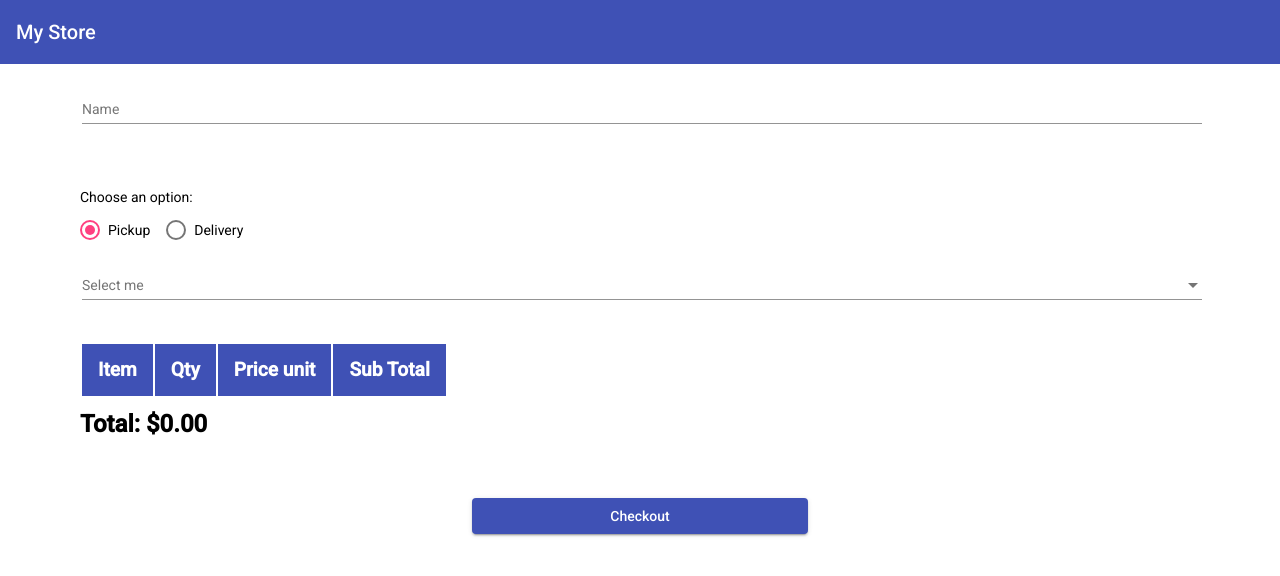
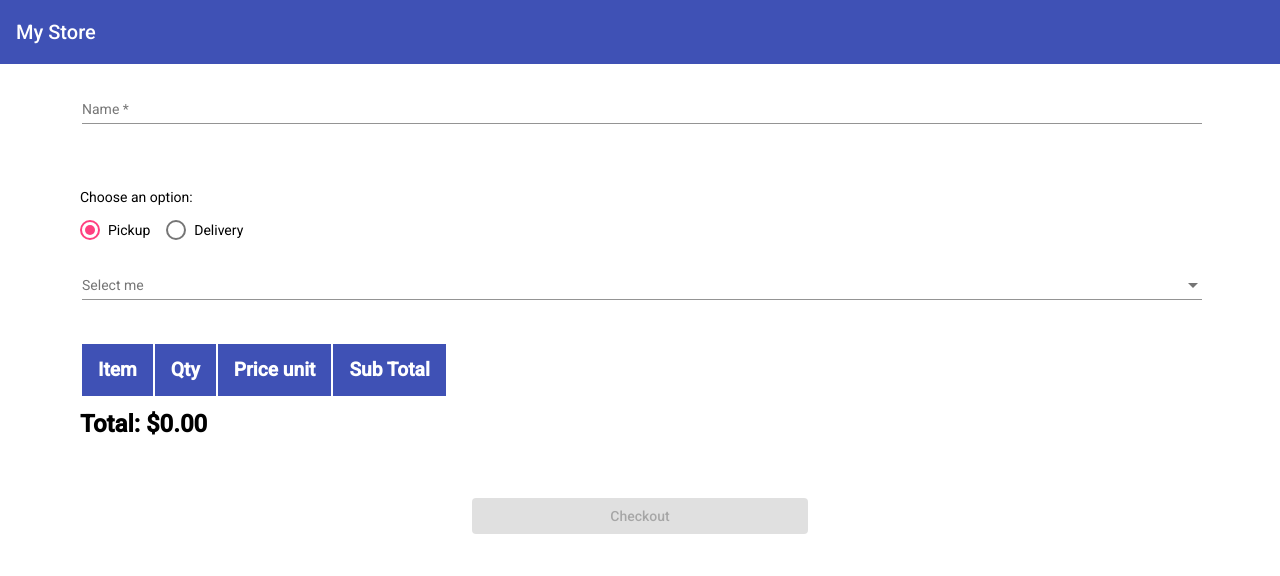
Before and after one commit to nobolaa/Shop-Angular12, an Angular app: page /checkout in a window 1280 px wide. Shown: the top 576 px of the page. Built offline with nearby package versions, Linux system fonts and the light colour scheme; data requests are answered from the project's data file.

Commit message:
Fixed errors on checkout module:     1. submit button was not disabled when no name     2. pickup was wrongly filled to the db

```diff
--- a/src/app/pages/checkout/checkout.component.html
+++ b/src/app/pages/checkout/checkout.component.html
@@ -7,8 +7,8 @@
                 [(ngModel)]="model.name"
                 name="name"
                 #name="ngModel"
-            />
-            <mat-error *ngIf="!name.valid || name.pristine">
+            required/>
+            <mat-error>
                 Name is required
             </mat-error>
         </mat-form-field>
--- a/src/app/pages/checkout/checkout.component.ts
+++ b/src/app/pages/checkout/checkout.component.ts
@@ -45,7 +45,7 @@ export class CheckoutComponent implements OnInit {
       city: formData.city,
       store: formData.store,
       date: this.getCurrentDay(),
-      pickup: this.isDelivery
+      pickup: !this.isDelivery
     }
 
     this.orderSvc.saveOrder(dataOrder).pipe(
```
